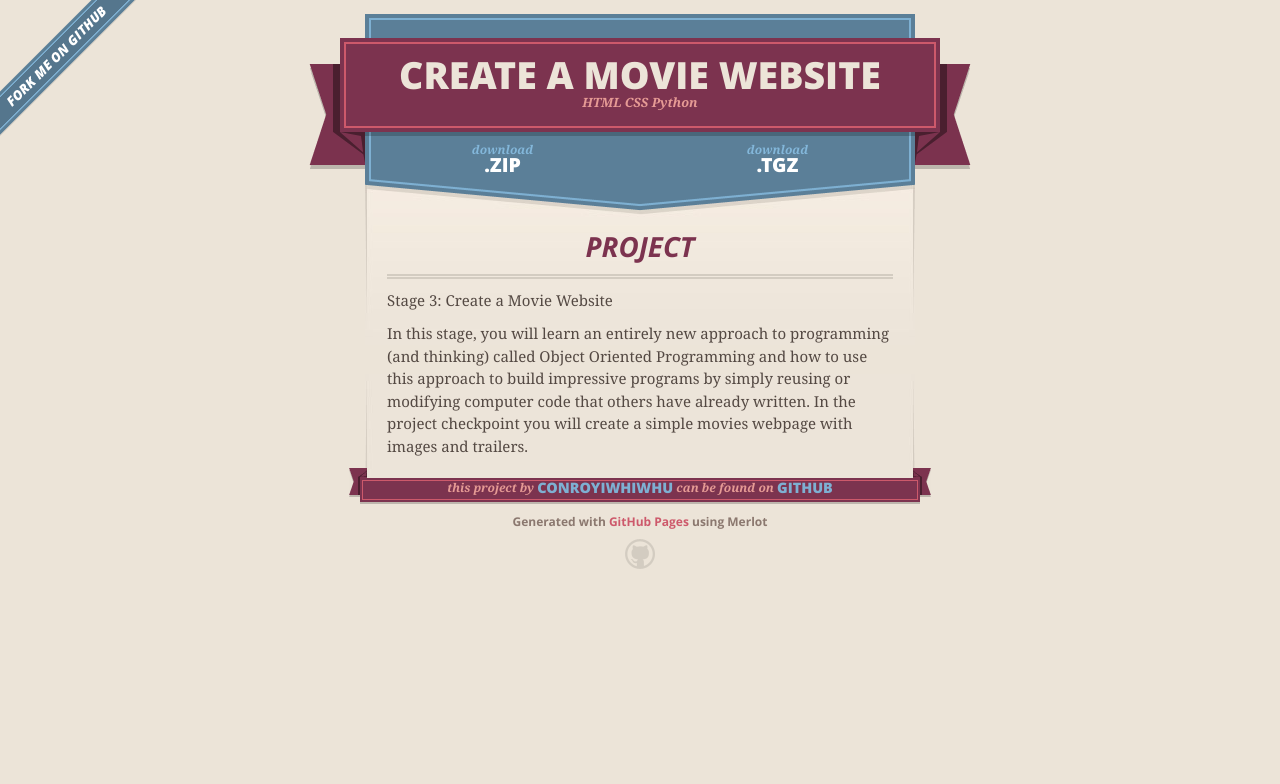
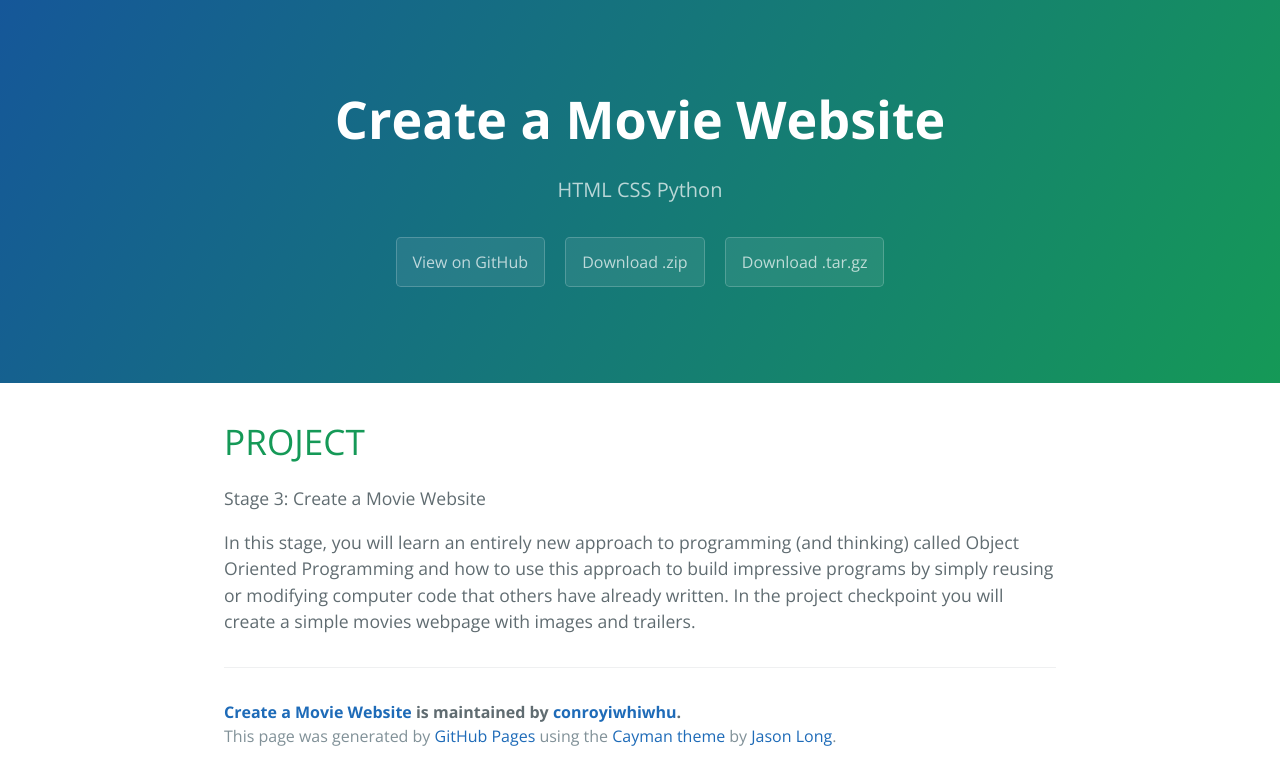
Before and after one commit to conroyiwhiwhu/IPND-NANODEGREE-CREATE-A-MOVIE-WEBSITE, a plain HTML site: page index.html in a window 1280 px wide. Drawn offline with nearby package versions, Linux system fonts and the light colour scheme.

Commit message:
Create gh-pages branch via GitHub

```diff
--- a/index.html
+++ b/index.html
@@ -1,72 +1,38 @@
 <!DOCTYPE html>
-<html>
+<html lang="en-us">
   <head>
-    <meta charset='utf-8'>
-    <meta http-equiv="X-UA-Compatible" content="chrome=1">
-    <meta name="viewport" content="width=640">
+    <meta charset="UTF-8">
+    <title>Create a Movie Website by conroyiwhiwhu</title>
+    <meta name="viewport" content="width=device-width, initial-scale=1">
+    <link rel="stylesheet" type="text/css" href="stylesheets/normalize.css" media="screen">
+    <link href='https://fonts.googleapis.com/css?family=Open+Sans:400,700' rel='stylesheet' type='text/css'>
+    <link rel="stylesheet" type="text/css" href="stylesheets/stylesheet.css" media="screen">
+    <link rel="stylesheet" type="text/css" href="stylesheets/github-light.css" media="screen">
+  </head>
+  <body>
+    <section class="page-header">
+      <h1 class="project-name">Create a Movie Website</h1>
+      <h2 class="project-tagline">HTML CSS Python</h2>
+      <a href="https://github.com/conroyiwhiwhu/nd-stage-3-create-a-movie-website" class="btn">View on GitHub</a>
+      <a href="https://github.com/conroyiwhiwhu/nd-stage-3-create-a-movie-website/zipball/master" class="btn">Download .zip</a>
+      <a href="https://github.com/conroyiwhiwhu/nd-stage-3-create-a-movie-website/tarball/master" class="btn">Download .tar.gz</a>
+    </section>
 
-    <link rel="stylesheet" href="stylesheets/core.css" media="screen">
-    <link rel="stylesheet" href="stylesheets/mobile.css" media="handheld, only screen and (max-device-width:640px)">
-    <link rel="stylesheet" href="stylesheets/github-light.css">
-
-    <script type="text/javascript" src="javascripts/modernizr.js"></script>
-    <script type="text/javascript" src="https://ajax.googleapis.com/ajax/libs/jquery/1.7.1/jquery.min.js"></script>
-    <script type="text/javascript" src="javascripts/headsmart.min.js"></script>
-    <script type="text/javascript">
-      $(document).ready(function () {
-        $('#main_content').headsmart()
-      })
-    </script>
-    <title>Create a Movie Website by conroyiwhiwhu</title>
-  </head>
-
-  <body>
-    <a id="forkme_banner" href="https://github.com/conroyiwhiwhu/nd-stage-3-create-a-movie-website">View on GitHub</a>
-    <div class="shell">
-
-      <header>
-        <span class="ribbon-outer">
-          <span class="ribbon-inner">
-            <h1>Create a Movie Website</h1>
-            <h2>HTML CSS Python</h2>
-          </span>
-          <span class="left-tail"></span>
-          <span class="right-tail"></span>
-        </span>
-      </header>
-
-      <section id="downloads">
-        <span class="inner">
-          <a href="https://github.com/conroyiwhiwhu/nd-stage-3-create-a-movie-website/zipball/master" class="zip"><em>download</em> .ZIP</a><a href="https://github.com/conroyiwhiwhu/nd-stage-3-create-a-movie-website/tarball/master" class="tgz"><em>download</em> .TGZ</a>
-        </span>
-      </section>
-
-
-      <span class="banner-fix"></span>
-
-
-      <section id="main_content">
-        <h1>
+    <section class="main-content">
+      <h1>
 <a id="project" class="anchor" href="#project" aria-hidden="true"><span aria-hidden="true" class="octicon octicon-link"></span></a>PROJECT</h1>
 
 <p>Stage 3: Create a Movie Website</p>
 
 <p>In this stage, you will learn an entirely new approach to programming (and thinking) called Object Oriented Programming and how to use this approach to build impressive programs by simply reusing or modifying computer code that others have already written. In the project checkpoint you will create a simple movies webpage with images and trailers.</p>
-      </section>
 
-      <footer>
-        <span class="ribbon-outer">
-          <span class="ribbon-inner">
-            <p>this project by <a href="https://github.com/conroyiwhiwhu">conroyiwhiwhu</a> can be found on <a href="https://github.com/conroyiwhiwhu/nd-stage-3-create-a-movie-website">GitHub</a></p>
-          </span>
-          <span class="left-tail"></span>
-          <span class="right-tail"></span>
-        </span>
-        <p>Generated with <a href="https://pages.github.com">GitHub Pages</a> using Merlot</p>
-        <span class="octocat"></span>
+      <footer class="site-footer">
+        <span class="site-footer-owner"><a href="https://github.com/conroyiwhiwhu/nd-stage-3-create-a-movie-website">Create a Movie Website</a> is maintained by <a href="https://github.com/conroyiwhiwhu">conroyiwhiwhu</a>.</span>
+
+        <span class="site-footer-credits">This page was generated by <a href="https://pages.github.com">GitHub Pages</a> using the <a href="https://github.com/jasonlong/cayman-theme">Cayman theme</a> by <a href="https://twitter.com/jasonlong">Jason Long</a>.</span>
       </footer>
 
-    </div>
+    </section>
 
 
   </body>
```
